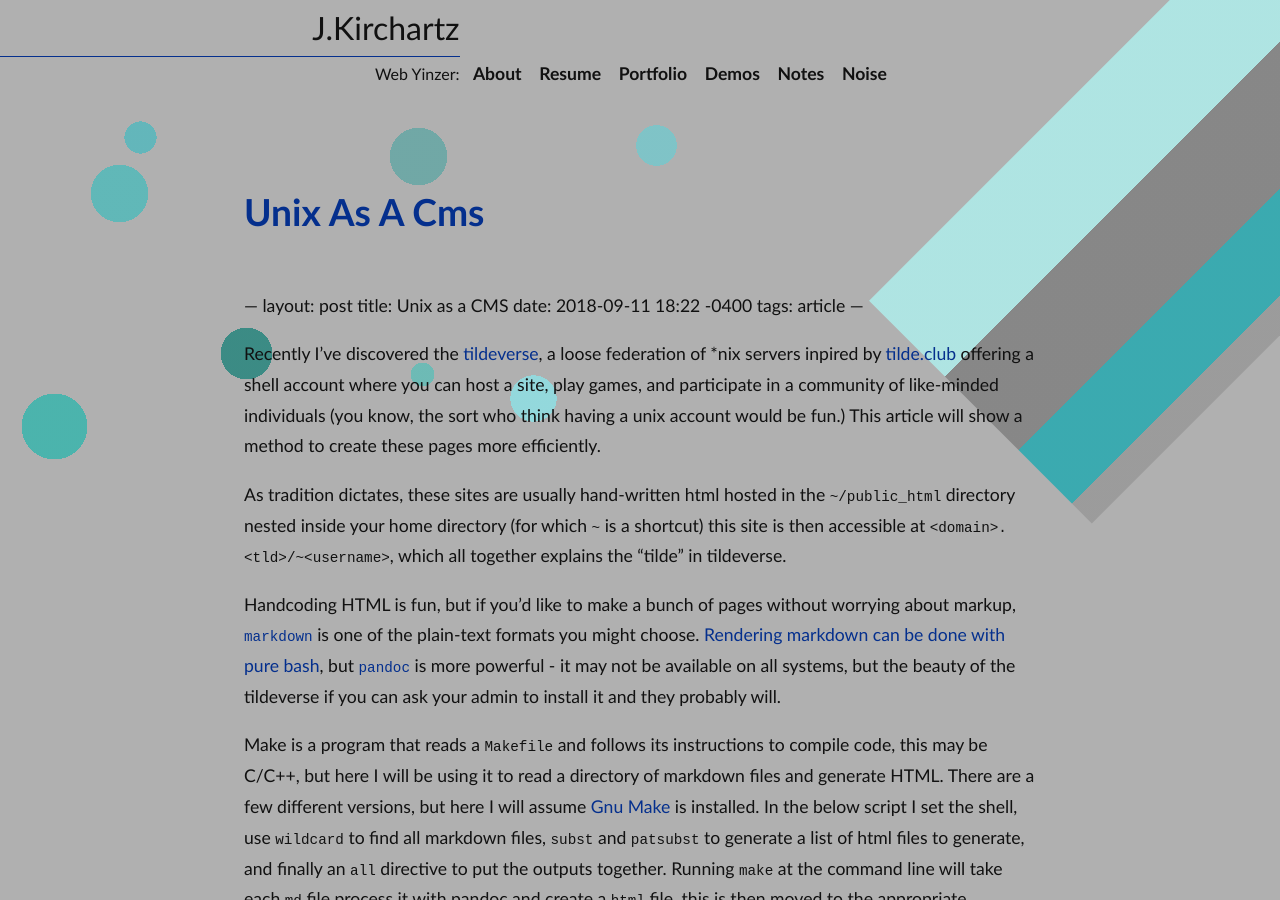
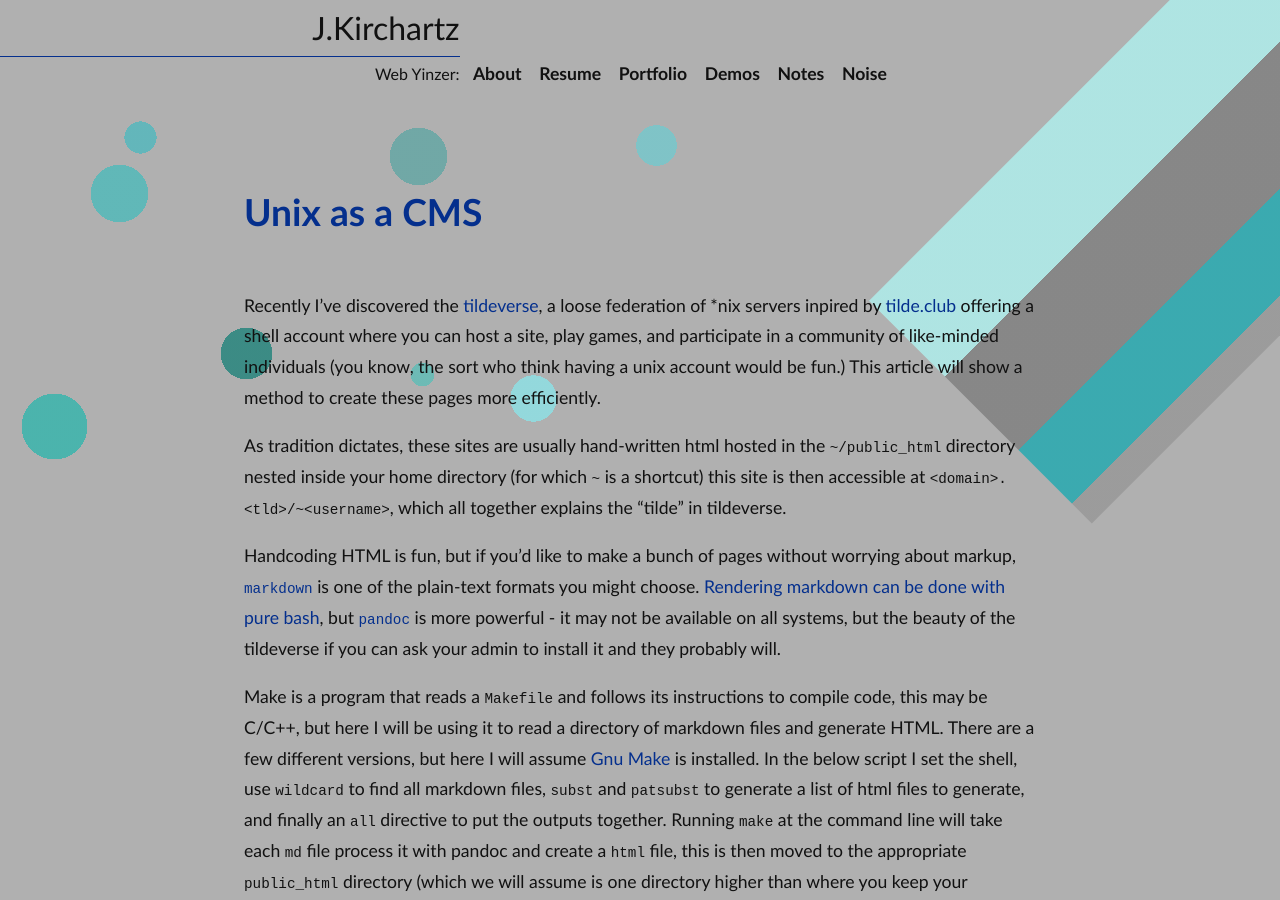
Before and after one commit to JKirchartz/jkirchartz.github.com, a Jekyll site: the page built from _posts/2018-09-11-unix-as-a-cms.md, in a window 1280 px wide and 900 px high. Built offline with Jekyll 4.4.1, drawn with Linux system fonts in a browser that asks for light colours; nearby versions of some CDN libraries; our own code applies the rules of GitHub Pages for plain Markdown files.

Commit message:
Update 2018-09-11-unix-as-a-cms.md
Hopefully, this will fix the formatting issues I"m seeing.

```diff
--- a/_posts/2018-09-11-unix-as-a-cms.md
+++ b/_posts/2018-09-11-unix-as-a-cms.md
@@ -1,8 +1,13 @@
---- layout: post title: Unix as a CMS date: 2018-09-11 18:22 -0400 tags: article ---
+---
+layout: post
+title: Unix as a CMS
+date: 2018-09-11 18:22 -0400
+tags: article
+---
 
 Recently I've discovered the [tildeverse][1], a loose federation of *nix servers inpired by [tilde.club][2] offering a shell account
-where you can host a site, play games, and participate in a community of like-minded individuals (you know, the sort who think having a
-unix account would be fun.) This article will show a method to create these pages more efficiently.<!--more-->
+where you can host a site, play games, and participate in a community<!--more--> of like-minded individuals (you know, the sort who think having a
+unix account would be fun.) This article will show a method to create these pages more efficiently.
 
 As tradition dictates, these sites are usually hand-written html hosted in the `~/public_html` directory nested inside your home directory (for which `~` is a shortcut)
 this site is then accessible at `<domain>.<tld>/~<username>`, which all together explains the "tilde" in tildeverse.
```
